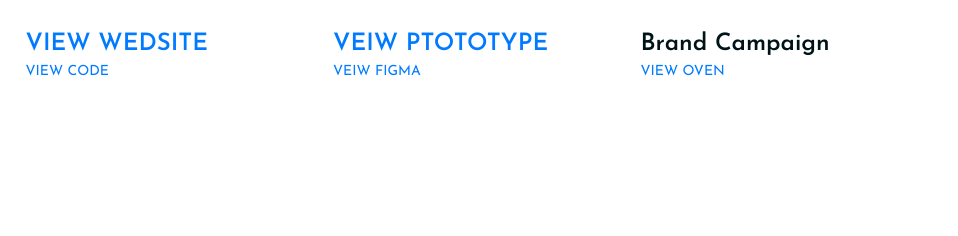
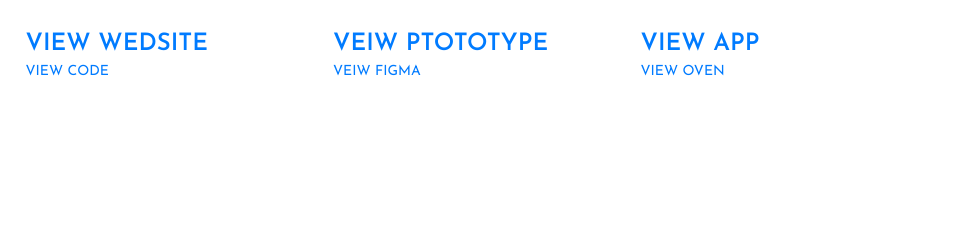
Before and after one commit to jov5840/jov5840.github.io, a plain HTML site: page work.html in a window 1280 px wide. Shown: the part 2132-2368 px from the top of the page, 322-1280 px from the left. Drawn offline with Linux system fonts and the light colour scheme.

Commit message:
Update work.html

```diff
--- a/work.html
+++ b/work.html
@@ -131,7 +131,7 @@
 						</div>
 					</a>
 					<div class="portfolio-meta">
-						<h2>Brand Campaign</h2>
+						<h2><a href="https://jov5840.github.io/just_today/">VIEW APP</a></h2>
 						<p><a href="https://ovenapp.io/view/5HCtJ1SUbpUn09DpLnEX4DWIvZY28FRc/rvhxz">VIEW OVEN</a></p>
 					</div>
 				</div>
```
